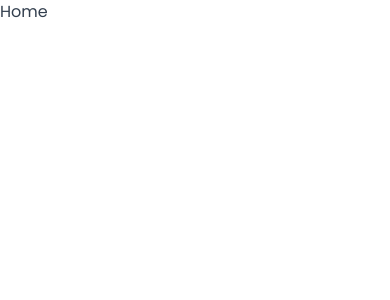
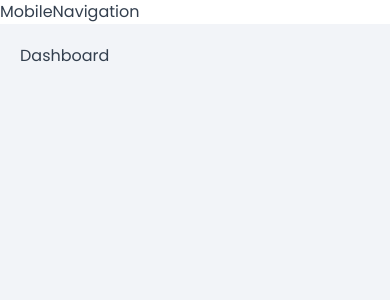
Before and after one commit to luanddt/cloud-storage-platform, a Next.js app: page / in a window 390 px wide. Shown: the top 300 px of the page. Built offline with nearby package versions, Linux system fonts and the light colour scheme.

Commit message:
feat(main): implement main layout

```diff
--- a/app/(auth)/create-account/page.tsx
+++ b/app/(auth)/create-account/page.tsx
@@ -1,5 +1,4 @@
 import type { Metadata } from "next";
-
 import AuthForm from "@/components/auth/auth-form";
 
 export const metadata: Metadata = {
--- a/app/(auth)/layout.tsx
+++ b/app/(auth)/layout.tsx
@@ -1,5 +1,5 @@
+import Image from "next/image";
 import type { Metadata } from "next";
-import Image from "next/image";
 
 export const metadata: Metadata = {
   title: "Auth - Storage",
--- a/app/(auth)/login/page.tsx
+++ b/app/(auth)/login/page.tsx
@@ -1,5 +1,4 @@
 import type { Metadata } from "next";
-
 import AuthForm from "@/components/auth/auth-form";
 
 export const metadata: Metadata = {
--- /dev/null
+++ b/app/(main)/layout.tsx
@@ -0,0 +1,29 @@
+import type { Metadata } from "next";
+import Header from "@/components/shared/header";
+import Sidebar from "@/components/shared/sidebar";
+import MobileNavigation from "@/components/shared/mobile-navigation";
+
+export const metadata: Metadata = {
+  title: "Main - Storage",
+  description: "Cloud Storage Platform"
+};
+
+const MainLayout = ({ children }: Readonly<{ children: React.ReactNode }>) => {
+  return (
+    <div className="h-screen flex">
+      <Sidebar />
+
+      <div className="flex-1 flex flex-col">
+        <MobileNavigation />
+
+        <Header />
+
+        <main className="bg-main sm:p-7 p-5 sm:mr-7 sm:mb-7 sm:rounded-30 flex-1 overflow-auto transition-all">
+          {children}
+        </main>
+      </div>
+    </div>
+  );
+};
+
+export default MainLayout;
--- /dev/null
+++ b/app/(main)/page.tsx
@@ -0,0 +1,14 @@
+import type { Metadata } from "next";
+
+export const metadata: Metadata = {
+  title: "Dashboard - Storage",
+  description: "Cloud Storage Platform"
+};
+
+const Dashboard = () => {
+  return (
+    <div>Dashboard</div>
+  );
+};
+
+export default Dashboard;
--- a/app/globals.css
+++ b/app/globals.css
@@ -3,6 +3,10 @@
 @import "shadcn/tailwind.css";
 
 @custom-variant dark (&:is(.dark *));
+
+::-webkit-scrollbar {
+  @apply hidden;
+}
 
 :root {
   --background: #ffffff;
@@ -11,6 +15,7 @@
   --primary-foreground: #ffffff;
   --muted: #ffffff;
   --muted-foreground: #a3b2c7;
+  --main: #f2f4f8;
   --ring: #fa7275;
   --input: #a3b2c7;
   --border: #a3b2c7;
@@ -46,6 +51,7 @@
   --foreground: #ffffff;
   --muted: #000000;
   --muted-foreground: #808080;
+  --main: #0a0a0a;
   --input: #808080;
   --border: #808080;
   --shadow-drop-1: 0 0 0 1px rgba(255, 255, 255, 0.07);
@@ -80,6 +86,7 @@
   --color-primary-foreground: var(--primary-foreground);
   --color-muted: var(--muted);
   --color-muted-foreground: var(--muted-foreground);
+  --color-main: var(--main);
   --color-ring: var(--ring);
   --color-input: var(--input);
   --color-border: var(--border);
@@ -87,6 +94,7 @@
   --radius-6: calc(var(--radius) * 1.5);
   --radius-12: calc(var(--radius) * 3);
   --radius-20: calc(var(--radius) * 5);
+  --radius-30: calc(var(--radius) * 7.5);
   --shadow-drop-1: var(--shadow-drop-1);
   --shadow-drop-2: var(--shadow-drop-2);
   --color-sidebar-ring: var(--sidebar-ring);
--- a/app/page.tsx
+++ /dev/null
@@ -1,7 +0,0 @@
-const Home = () => {
-  return (
-    <div>Home</div>
-  );
-};
-
-export default Home;
--- /dev/null
+++ b/components/shared/header.tsx
@@ -0,0 +1,9 @@
+const Header = () => {
+  return (
+    <header className="max-sm:hidden">
+      Header
+    </header>
+  );
+};
+
+export default Header;
--- /dev/null
+++ b/components/shared/mobile-navigation.tsx
@@ -0,0 +1,9 @@
+const MobileNavigation = () => {
+  return (
+    <header className="sm:hidden">
+      MobileNavigation
+    </header>
+  );
+};
+
+export default MobileNavigation;
--- /dev/null
+++ b/components/shared/sidebar.tsx
@@ -0,0 +1,9 @@
+const Sidebar = () => {
+  return (
+    <aside className="max-sm:hidden">
+      Sidebar
+    </aside>
+  );
+};
+
+export default Sidebar;
```
Also changed, not shown: components/auth/auth-form.tsx (+6 -10 lines), components/auth/otp-modal.tsx (+6 -10 lines).
